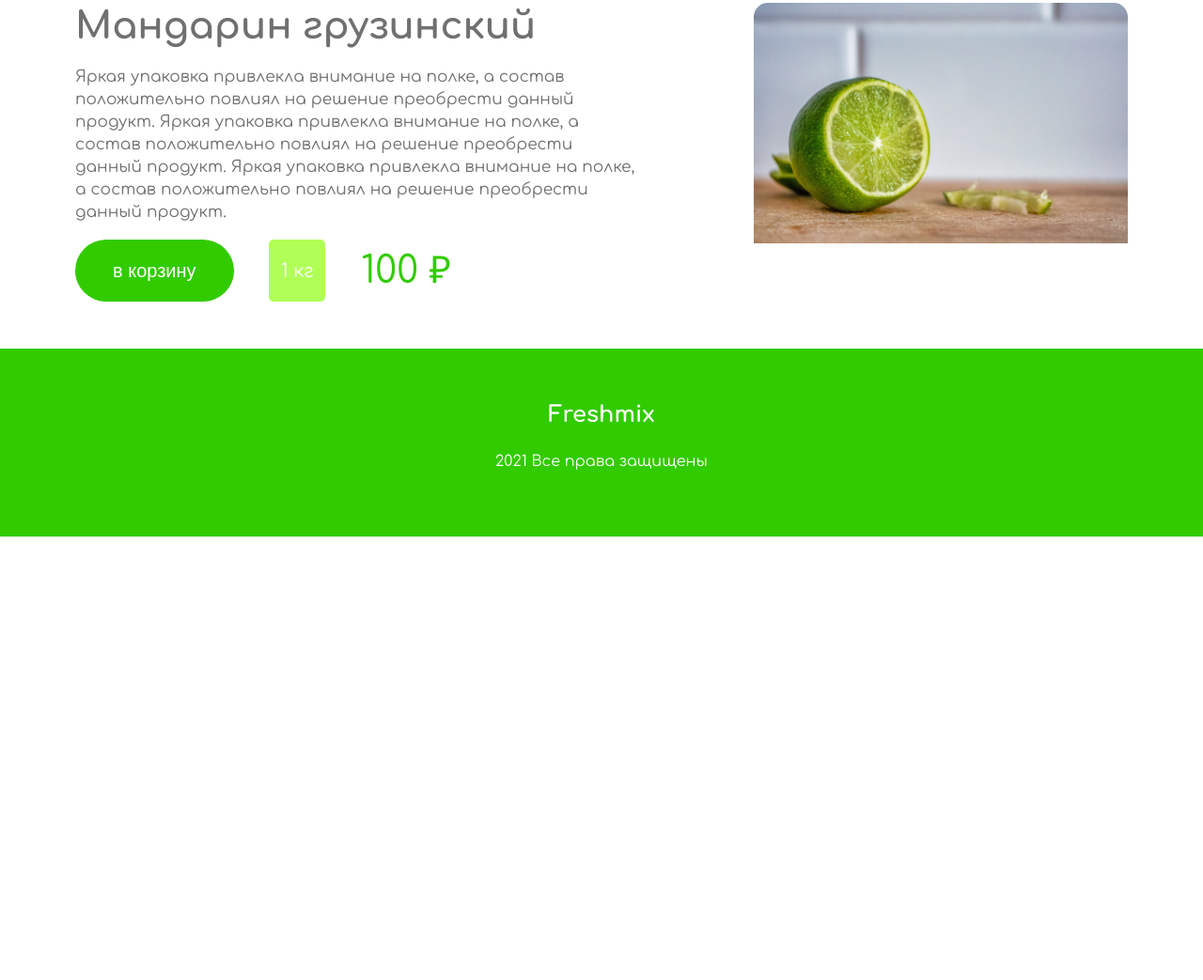
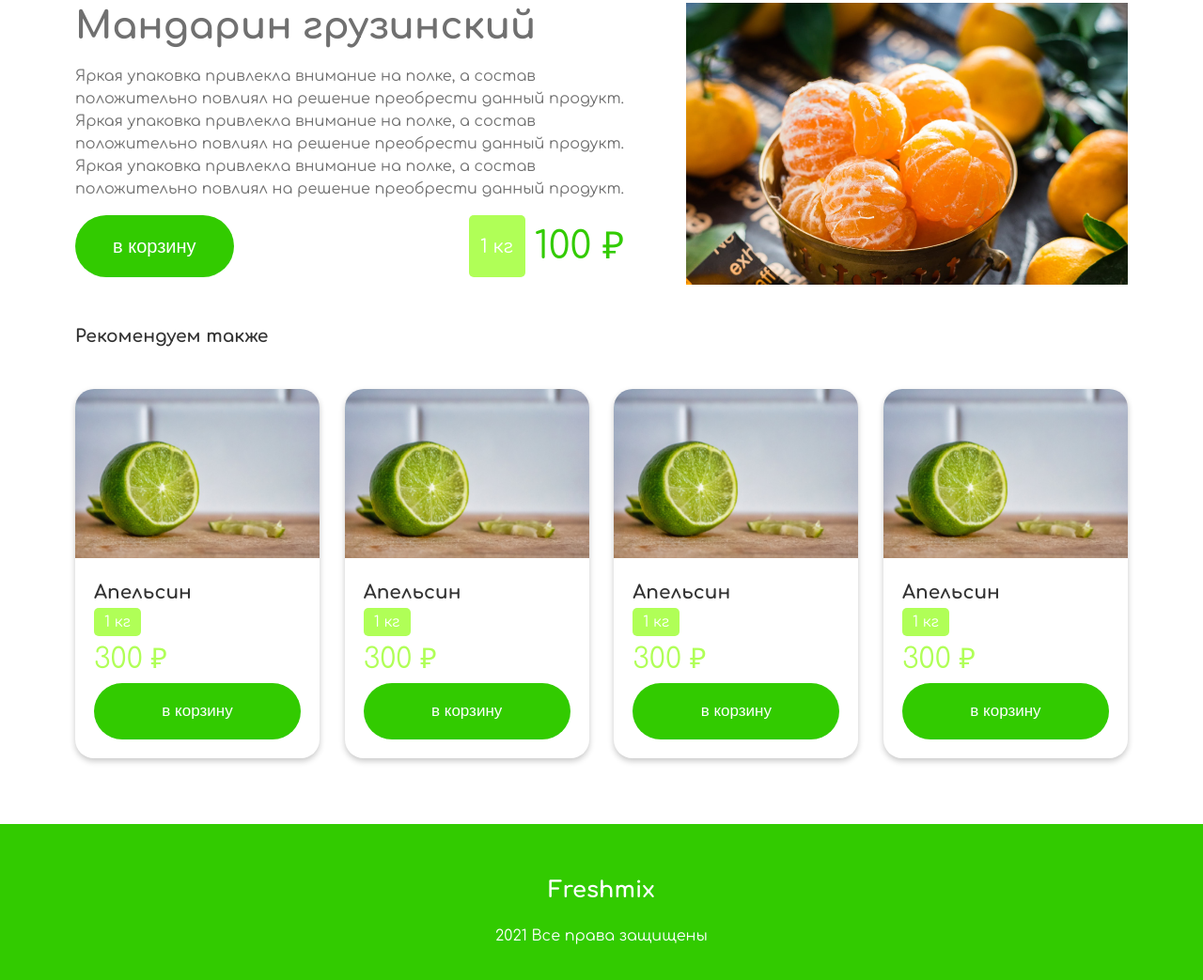
Before and after one commit to tamerlan676/freshmixhtml, a website: page app/index.html in a window 1280 px wide. Shown: the part 213-1256 px from the top of the page at 94% size. Before the commit the page ends 800 px from the top, so only its background shows below. Drawn offline with nearby package versions, Linux system fonts and the light colour scheme; files that its build step writes are made by us from their sources.

Commit message:
Inner Page

```diff
--- a/app/index.html
+++ b/app/index.html
@@ -82,7 +82,46 @@
 				</div>
 			</div>
 			<div class="good-image">
-				<img src="images/src/lemon.png" alt="">
+				<img src="images/src/mandarin.jpeg" alt="">
+			</div>
+		</div>
+		<h3 class="devider-title">Рекомендуем также</h3>
+		<div class="rek">
+			<div class="product-card">
+				<div class="product-image"></div>
+				<div class="product-info">
+					<h3>Апельсин</h3>
+					<div class="weight">1 кг</div>
+					<div class="price">300 ₽</div>
+					<button class="add-basket">в корзину</button>
+				</div>
+			</div>
+			<div class="product-card">
+				<div class="product-image"></div>
+				<div class="product-info">
+					<h3>Апельсин</h3>
+					<div class="weight">1 кг</div>
+					<div class="price">300 ₽</div>
+					<button class="add-basket">в корзину</button>
+				</div>
+			</div>
+			<div class="product-card">
+				<div class="product-image"></div>
+				<div class="product-info">
+					<h3>Апельсин</h3>
+					<div class="weight">1 кг</div>
+					<div class="price">300 ₽</div>
+					<button class="add-basket">в корзину</button>
+				</div>
+			</div>
+			<div class="product-card">
+				<div class="product-image"></div>
+				<div class="product-info">
+					<h3>Апельсин</h3>
+					<div class="weight">1 кг</div>
+					<div class="price">300 ₽</div>
+					<button class="add-basket">в корзину</button>
+				</div>
 			</div>
 		</div>
 	</div>
--- a/app/styles/sass/main.sass
+++ b/app/styles/sass/main.sass
@@ -369,32 +369,49 @@ footer
     .container
         width: 1120px
         margin: 0 auto
+        @media screen and (max-width: $xs)
+            width: 100%
+            padding: 20px
         ul
             list-style: none
+            @media screen and (max-width: $xs)
+                display: none
             li
                 display: inline-block
             a
                 text-decoration: none
+        .devider-title
+            margin-top: 40px
+            margin-bottom: 40px
         .fruit-wrapper
             display: flex
             flex-direction: row
             justify-content: space-between
             margin-top: 40px
+            @media screen and (max-width: $xs)
+                flex-direction: column
+                margin-top: 0
             .good-info
                 width: 600px
                 color: $dark
+                @media screen and (max-width: $xs)
+                    width: 100%
+                    order: 2
+                    margin-top: 30px
                 h3
                     font-size: 40px
                     line-height: 50px
                 p
-                    font-size: 17px
+                    font-size: 16px
                     line-height: 24px
                     width: 600px
+                    @media screen and (max-width: $xs)
+                        width: 100%
                 .good-footer
                     display: flex
-                    width: 400px
                     flex-direction: row
-                    justify-content: space-between
+                    @media screen and (max-width: $xs)
+                        flex-direction: column
                     button
                         border: none
                         background-color: $accent
@@ -403,6 +420,8 @@ footer
                         font-size: 20px
                         border-radius: 50px
                         display: block
+                        @media screen and (max-width: $xs)
+                            order: 3
                     .inner-weight
                         width: 60px
                         font-size: 20px
@@ -412,8 +431,83 @@ footer
                         display: flex
                         justify-content: center
                         align-items: center
-                        display: flex
-                        justify-self: flex-end
+                        margin-left: 250px
+                        margin-right: 10px
+                        @media screen and (max-width: $xs)
+                            margin-left: 0
+                            margin-right: 0
+                            margin-bottom: 30px
+                            order: 1
                     .inner-price
                         color: $accent
                         font-size: 40px
+            .good-image
+                width: 470px
+                height: 300px
+                overflow: hidden
+                @media screen and (max-width: $xs)
+                    width: 100%
+                    order: 1
+                img
+                    max-width: 100%
+                    transition: all .5s ease
+                    &:hover
+                        transform: scale(1.2)
+        .rek
+            display: flex
+            flex-direction: row
+            justify-content: space-between
+            @media screen and (max-width: $xs)
+                flex-direction: column
+                align-items: center
+            .product-card
+                width: 260px
+                margin-bottom: 20px
+                border-radius: 20px
+                box-shadow: 0px 3px 6px #C8C8C8
+                overflow: hidden
+                @media screen and (max-width: $xs)
+                    width: 340px
+                    margin-bottom: 30px
+            .product-image
+                height: 180px
+                width: 100%
+                background-image: url(../images/src/lemon.png)
+                background-size: cover
+                @media screen and (max-width: $xs)
+                    height: 220px
+            .product-info
+                padding: 20px
+                h3
+                    font-size: 20px
+                    font-weight: 700
+                .weight
+                    background: $secondary
+                    width: 50px
+                    height: 30px
+                    color: white
+                    display: flex
+                    align-items: center
+                    justify-content: center
+                    font-size: 16px
+                    border-radius: 5px
+                .price
+                    font-weight: 300
+                    font-size: 30px
+                    color: $secondary
+                .add-basket
+                    border: none
+                    background: $accent
+                    color: white
+                    display: block
+                    width: 100%
+                    padding: 20px 10px
+                    border-radius: 50px
+                    font-size: 17px
+                    font-weight: 300
+                    cursor: pointer
+                    transition: all .5s ease
+                    &:focus
+                        outline: none
+                    &:hover
+                        background-color: #268706
```
Also changed, not shown: app/css/main.min.css, app/images/dist/limon.png (added), app/images/dist/mandarin.jpeg (added), app/images/src/limon.png (added), app/images/src/mandarin.jpeg (added).
